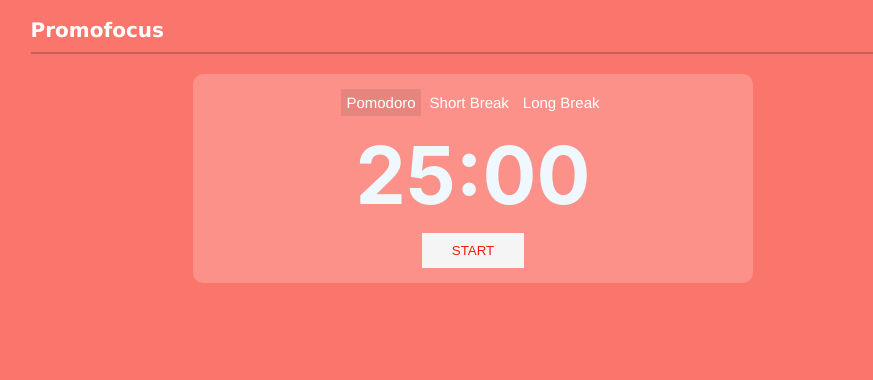
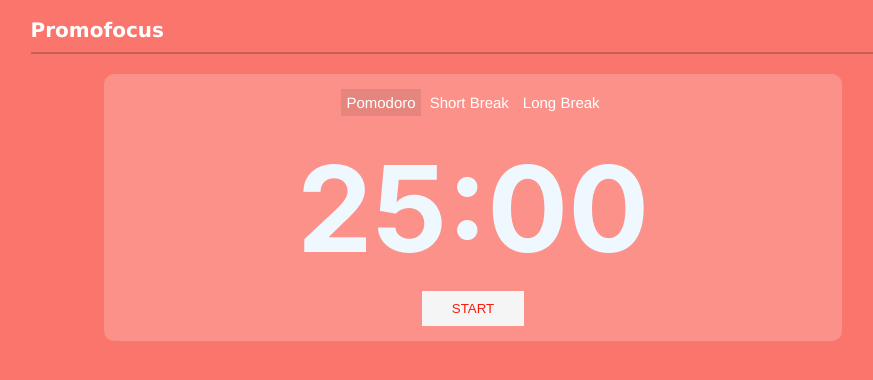
Before and after one commit to rounak27/pomodoro-project, a plain HTML site: page index.html in a window 1280 px wide. Shown: the whole page, without its empty margins (167-1040 px from the left). Drawn offline with Linux system fonts and the light colour scheme.

Commit message:
JS file commited

```diff
--- /dev/null
+++ b/script.js
@@ -0,0 +1 @@
+//Timer to develop
--- a/style.css
+++ b/style.css
@@ -23,7 +23,7 @@ border-bottom: 2px solid rgba(0, 0, 0,0.2) ;
 .timer-container{
     background-color: rgba(255, 255, 255, 0.2);
     padding: 15px;
-    width: 60%;
+    width: 80%;
     margin: 20px auto;
     border-radius: 10px;
 }
@@ -50,11 +50,11 @@ border-bottom: 2px solid rgba(0, 0, 0,0.2) ;
 
 }
 .time{
-    font-size: 80px;
+    font-size: 120px;
     font-family:'ArialRounded', '-apple-system', 'BlinkMacSystemFont', 'Segoe UI', 'Roboto', Helvetica, Arial, sans-serif, 'Apple Color Emoji', 'Segoe UI Emoji', 'Segoe UI Symbol';
     color: aliceblue;
     font-weight: bolder;
-    margin-top: 10px;
+    margin-top: 20px;
     margin-bottom: 10px;
 }
 button{
```
